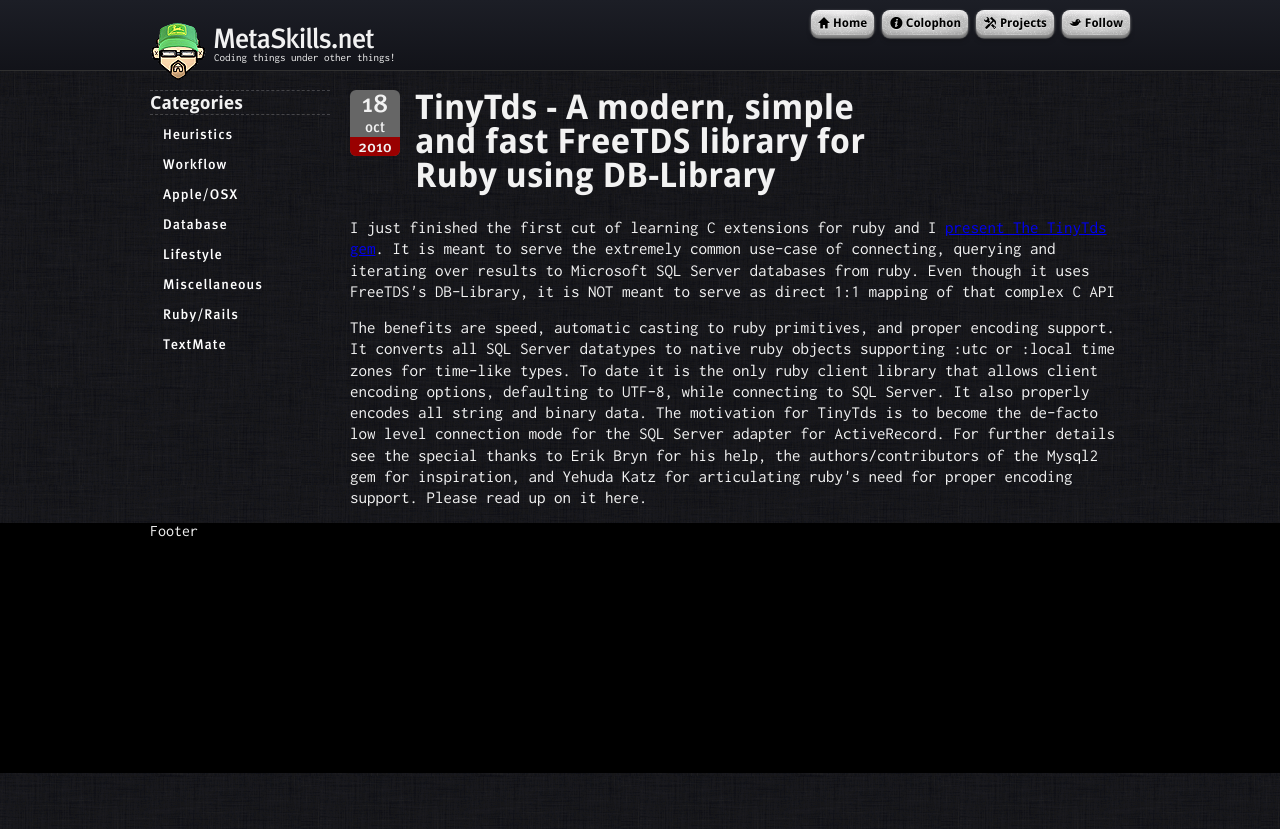
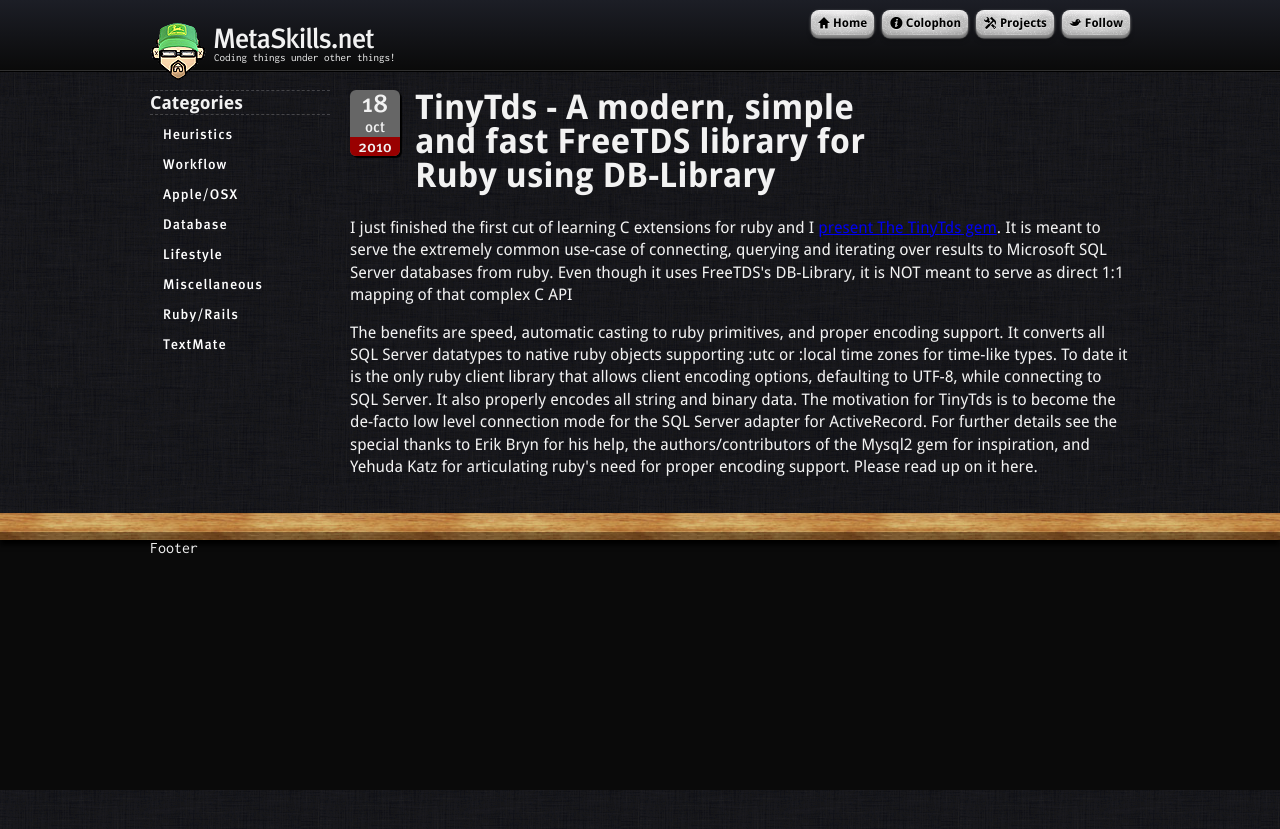
Before and after one commit to codefriendly/metaskills.net, a Jekyll site: the page built from _posts/2010-10-18-tinytds-a-modern-simple-and-fast-freetds-library-for-ruby-using-db-library.html, in a window 1280 px wide. Shown: the top 829 px of the page. Built offline with Jekyll 4.4.1, drawn with Linux system fonts in a browser that asks for light colours.

Commit message:
Make the footer go over the left content nav. Text shadow the post h1.

```diff
--- a/_sass/site.scss
+++ b/_sass/site.scss
@@ -228,6 +228,7 @@
         width: 450px;
         float: left;
         margin: 0 0 10px 0;
+        text-shadow: 2px 2px 1px #000;
       }
       @include cmpnt-datebadge;
     }
@@ -318,7 +319,7 @@
     h1 { font-size: 34px; width: 60%;  }
     h2 { font-size: 30px; }
     h3 { font-size: 18px; line-height:1.3em; border-top: 1px dashed rgba(255,255,255,0.2); border-bottom: 1px dashed rgba(255,255,255,0.2); margin-bottom:5px; }
-    p { font-size: 17px; margin: 15px 0; line-height: 1.25em; }
+    p { margin: 15px 0; @include font-droidsans(16px); line-height: 1.4em; }
   }
   footer#foot {
     &:before {
@@ -335,6 +336,8 @@
     width: 100%;
     clear: both;
     background-color: #0a0a0a;
+    z-index: 110;
+    position: relative;
     section {
       width: $pagewidth;
       margin: 0px auto;
--- a/resource/site.css
+++ b/resource/site.css
@@ -60,14 +60,15 @@
     background-color: #121319;
     border-bottom: 1px solid #303030;
     position: absolute;
-    background-image: -webkit-gradient(linear, left top, left bottom, from(#1c1e26), to(#121319));
-    background-image: -moz-linear-gradient(top, #1c1e26, #121319);
-    background-image: -ms-linear-gradient(top, #1c1e26, #121319);
-    background-image: linear-gradient(top, #1c1e26, #121319);
-    -webkit-box-shadow: 0 1px 0 black "";
-    -moz-box-shadow: 0 1px 0 black "";
-    -ms-box-shadow: 0 1px 0 black "";
-    box-shadow: 0 1px 0 black ""; }
+    background-image: -webkit-gradient(linear, left top, left bottom, from(#1c1e26), to(#0a0a0a));
+    background-image: -moz-linear-gradient(top, #1c1e26, #0a0a0a);
+    background-image: -ms-linear-gradient(top, #1c1e26, #0a0a0a);
+    background-image: linear-gradient(top, #1c1e26, #0a0a0a);
+    /* #1c1e26, #121319 */
+    -webkit-box-shadow: 0 1px 0 black;
+    -moz-box-shadow: 0 1px 0 black;
+    -ms-box-shadow: 0 1px 0 black;
+    box-shadow: 0 1px 0 black; }
     body header#mast div.content {
       width: 980px;
       margin: 0px auto;
@@ -107,7 +108,8 @@
     body section#page section#content {
       float: right;
       width: 780px;
-      padding-top: 90px; }
+      padding-top: 90px;
+      padding-bottom: 20px; }
       body section#page section#content article#post header:after {
         content: ".";
         display: block;
@@ -130,10 +132,10 @@
         -moz-border-radius: 6px;
         -ms-border-radius: 6px;
         border-radius: 6px;
-        -webkit-box-shadow: 2px 2px 1px black "";
-        -moz-box-shadow: 2px 2px 1px black "";
-        -ms-box-shadow: 2px 2px 1px black "";
-        box-shadow: 2px 2px 1px black ""; }
+        -webkit-box-shadow: 2px 2px 1px black;
+        -moz-box-shadow: 2px 2px 1px black;
+        -ms-box-shadow: 2px 2px 1px black;
+        box-shadow: 2px 2px 1px black; }
         body section#page section#content article#post header time span {
           display: block;
           text-align: center;
@@ -219,10 +221,10 @@
           -moz-border-radius: 2px;
           -ms-border-radius: 2px;
           border-radius: 2px;
-          -webkit-box-shadow: 0 0 4px #0066ff "";
-          -moz-box-shadow: 0 0 4px #0066ff "";
-          -ms-box-shadow: 0 0 4px #0066ff "";
-          box-shadow: 0 0 4px #0066ff "";
+          -webkit-box-shadow: 0 0 4px #0066ff;
+          -moz-box-shadow: 0 0 4px #0066ff;
+          -ms-box-shadow: 0 0 4px #0066ff;
+          box-shadow: 0 0 4px #0066ff;
           background: none; }
         body section#page nav ul li a span:before {
           display: block;
@@ -252,13 +254,27 @@
       border-bottom: 1px dashed rgba(255, 255, 255, 0.2);
       margin-bottom: 5px; }
     body section#page p {
-      font-size: 17px;
       margin: 15px 0;
-      line-height: 1.25em; }
+      font-family: MetaDroidSans, Helvetica sans-serif;
+      font-size: 16px;
+      line-height: 1.4em; }
   body footer#foot {
     width: 100%;
     clear: both;
-    background-color: black; }
+    background-color: #0a0a0a; }
+    body footer#foot:before {
+      display: block;
+      content: "\00a0";
+      width: 100%;
+      height: 27px;
+      background-image: url("/resource/footer.png");
+      background-position: 0px -10px;
+      background-repeat: repeat-x;
+      background-color: #000;
+      -webkit-box-shadow: 0 5px 5px black;
+      -moz-box-shadow: 0 5px 5px black;
+      -ms-box-shadow: 0 5px 5px black;
+      box-shadow: 0 5px 5px black; }
     body footer#foot section {
       width: 980px;
       margin: 0px auto; }
```
